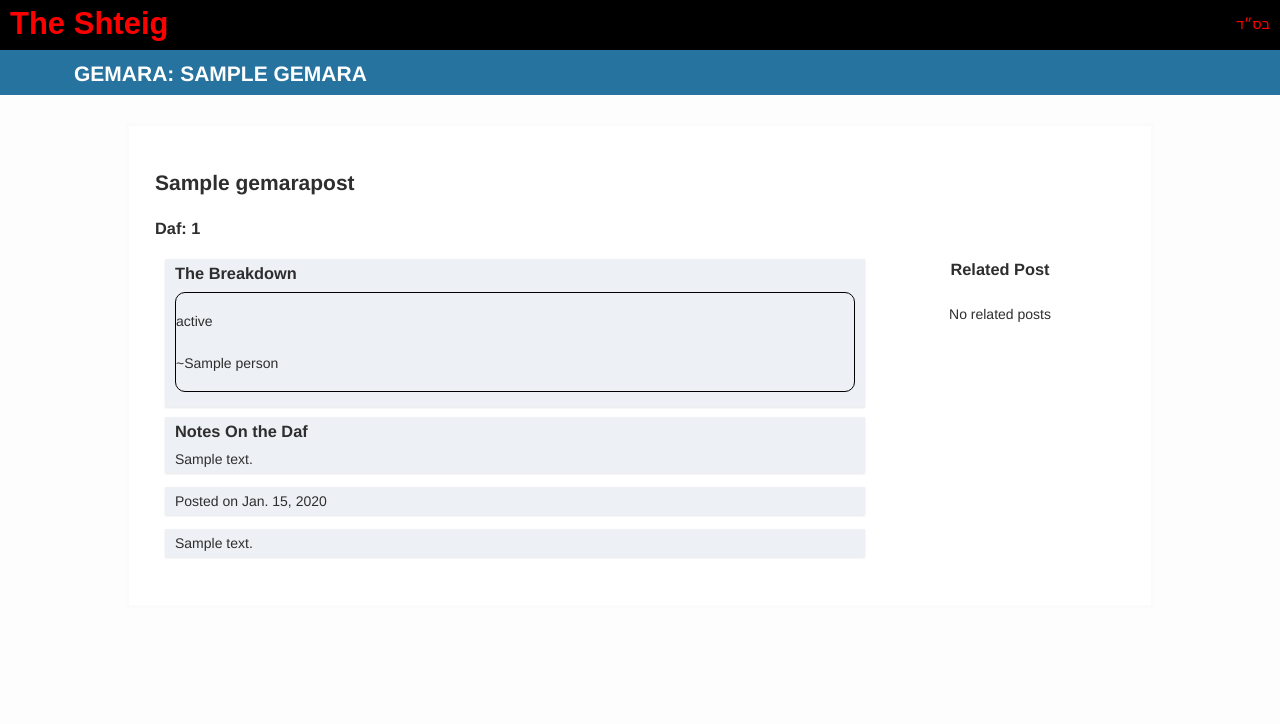
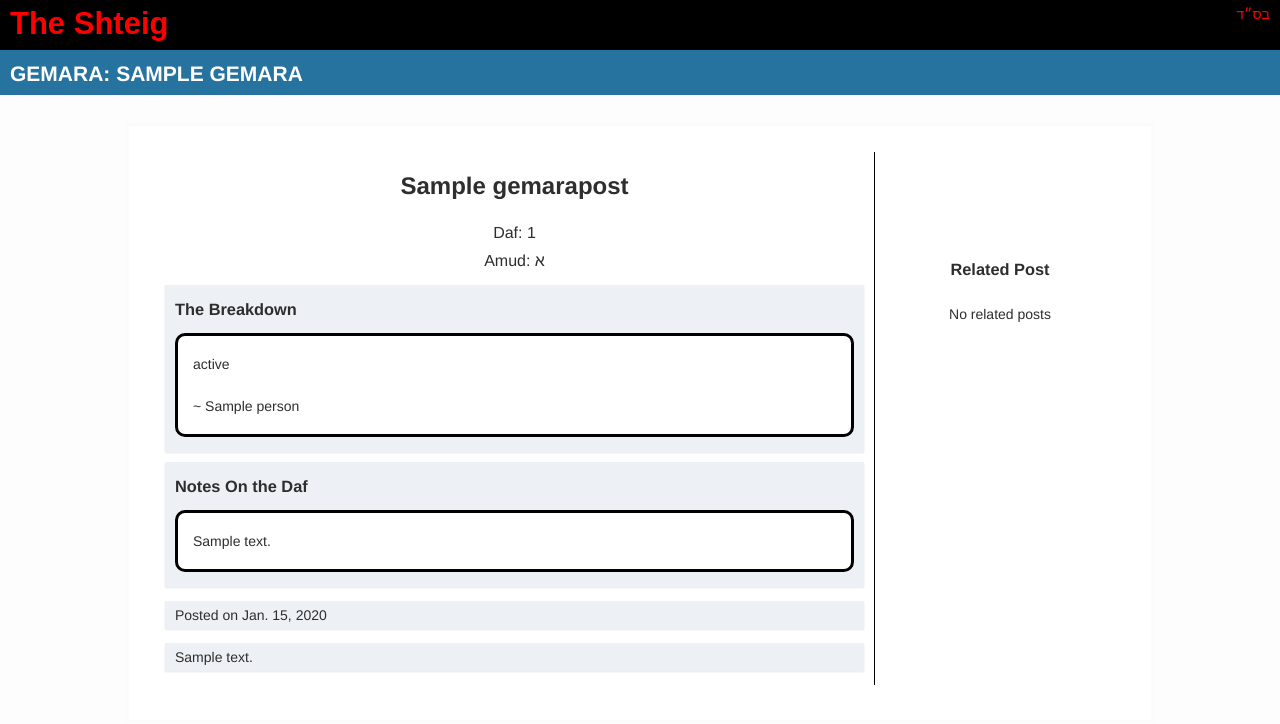
Before and after one commit to benjafishman/Hangman, a Django app: a page that uses blog/templates/blog/post-gemara.html in a window 1280 px wide. Shown: the top 724 px of the page. Run offline with Django 3.2, Linux system fonts and the light colour scheme; tables that the repository leaves empty hold one stand-in row (values such as "Sample post").

Commit message:
- removing comments - updating styling

```diff
--- a/blog/models.py
+++ b/blog/models.py
@@ -1,6 +1,5 @@
 from django.db import models
 from django.core.urlresolvers import reverse
-
 # Create your models here.
 
 class Category(models.Model):
@@ -104,24 +103,3 @@ class Statement(models.Model):
 
     def __str__(self):
         return u'%s' % self.id
-'''
-class Challenge(models.Model):
-    title = models.CharField(max_length=100, unique=True)
-    challenger = models.ForeignKey(Person, null=True)
-    challenged_statement = models.ForeignKey(Statement)
-    content = models.TextField()
-    gemara_post = models.ForeignKey(GemaraPost)
-
-
-    def __str__(self):
-        return u'%s' % self.title
-
-class Challenge_Resolution(models.Model):
-    challenge = models.ForeignKey(Challenge)
-    resolver = models.ForeignKey(Person)
-    resolution_text = models.TextField()
-
-    def __str__(self):
-        return u'%s' % self.id
-
-'''
--- a/blog/static/post.css
+++ b/blog/static/post.css
@@ -1,3 +1,13 @@
+.post-heading {
+    text-align: center;
+    font-size: 16px;
+}
+
+.post-heading p {
+    margin:0;
+}
+
+
 .section {
     background-color: #EDF1F5;
     border-bottom-color: #D8DCE0;
@@ -7,6 +17,7 @@
 }
 
 .section h3{
+    padding-top: 10px;
     margin: 0;
 }
 
@@ -15,11 +26,16 @@
     padding-bottom: 10px;
 }
 
-.statement {
-    border: 1px solid #000000;
+.jelly {
+    border: 3px solid #000000;
     border-radius: 10px;
-    margin-top: 5px;
+    margin-top: 10px;
     margin-bottom: 5px;
+    background-color: #ffffff;
+}
+
+.jelly p{
+    margin-left: 15px;
 }
 
 .post-type-wrapper {
@@ -27,8 +43,10 @@
 }
 
 .post {
-    width: 720px;
+    width: 719px;
     float:left;
+    border-right: 1px solid #000000;
+
 }
 
 .right-side-bar {
@@ -38,4 +56,5 @@
     margin-top: 9%;
     float: left;
 
+
 }
--- a/blog/static/style.css
+++ b/blog/static/style.css
@@ -33,7 +33,7 @@ div.content {
 }
 .base-navbar .BH{
     float: right;
-    padding: 10px;
+    padding-right: 10px;
 }
 
 .base-navbar .logo{
@@ -53,7 +53,6 @@ div.content {
 .page-navbar h2{
     margin: 0;
     padding: 10px;
-    margin-left: 5%;
     color: white;
     text-transform: uppercase;
 }
--- a/blog/templates/blog/post-gemara.html
+++ b/blog/templates/blog/post-gemara.html
@@ -7,19 +7,28 @@
 {% block post %}
     <article>
         <header>
+        <div class="post-heading">
             <h1> {{ post.title }} </h1>
 
-            <h3>Daf: {{ post.daf }} </h3>
+            <p>Daf: {{ post.daf }} </p>
+            <p>Amud:
+                {% if post.amud == '0' %}
+                    &#1488;
+                    {% else %}
+                   &#1489;
+                {% endif %}
+            </p>
+        </div>
             {% if post.statement_set %}
                 <div class="section">
                     <h3>The Breakdown</h3>
 
                     <div class="inner">
                         {% for s in post.statement_set.all %}
-                            <div class="statement">
+                            <div class="jelly">
                                 <p>{{ s.statement }}</p>
 
-                                <p>~{{ s.person.name }}</p>
+                                <p>~ {{ s.person.name }}</p>
                             </div>
                         {% endfor %}
                     </div>
@@ -31,9 +40,12 @@
             {% if post.content %}
                 <div class="section">
                     <h3>Notes On the Daf</h3>
-                    <di class="inner">
-                        {{ post.content|safe }}
-                    </di>
+
+                    <div class="inner">
+                        <div class="jelly">
+                            <p>{{ post.content|safe }}</p>
+                        </div>
+                    </div>
                 </div>
             {% endif %}
             <div class="section">
```
